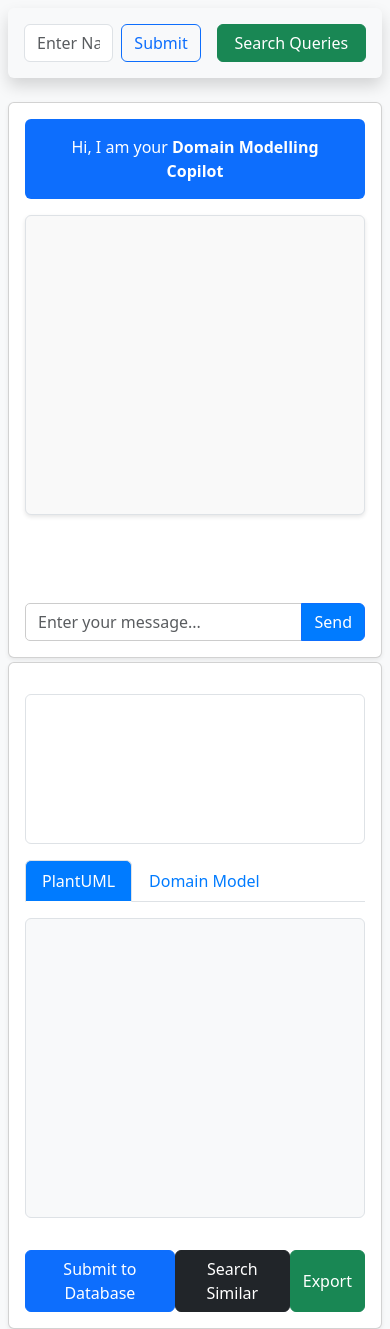
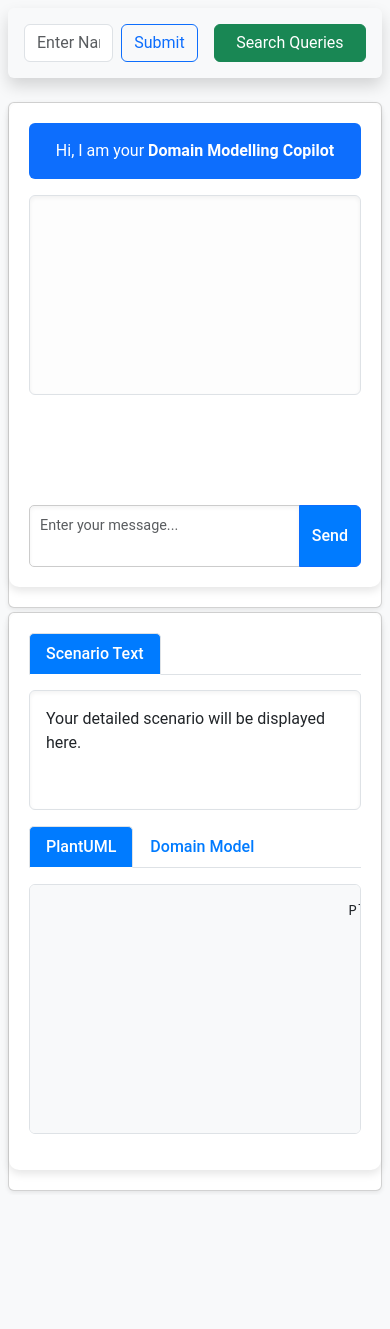
Before and after one commit to VasiliySeibert/domain-modelling-copilot, a Flask app: page / in a window 390 px wide. After the commit the page ends 1192 px from the top, so only its background shows below. Run offline with Flask 3, Linux system fonts and the light colour scheme.

Commit message:
UI: Better UI Responsiveness

```diff
--- a/static/script.js
+++ b/static/script.js
@@ -71,7 +71,6 @@ document.addEventListener("DOMContentLoaded", () => {
         const userName = sessionStorage.getItem("userName");
         if (!userName) {
             alert("Please enter your name before starting a conversation.");
-            // Autofocus on the name input field
             const userNameInput = document.getElementById("userName");
             userNameInput.focus();
             return;
@@ -117,11 +116,17 @@ document.addEventListener("DOMContentLoaded", () => {
                     // Scenario-based response: Display in the scenarioText section
                     scenarioText.textContent = data.scenario || "No detailed description provided.";
                     loadingDiv.remove(); // Remove the loading indicator
+
+                    // Show action buttons
+                    showActionButtons();
                 } else {
                     // General response: Display in the chat box
                     loadingDiv.classList.remove("loading-message");
                     loadingDiv.classList.add("bot-message");
                     loadingDiv.innerHTML = data.response || "No response provided.";
+
+                    // Hide action buttons if they are visible
+                    hideActionButtons();
                 }
             })
             .catch((err) => {
@@ -201,6 +206,33 @@ document.addEventListener("DOMContentLoaded", () => {
             });
     }
 
+    // Function to show action buttons
+    function showActionButtons() {
+        const actionButtons = document.getElementById("actionButtons");
+        actionButtons.innerHTML = `
+            <button id="feedbackBtn" class="btn btn-outline-warning">Feedback</button>
+            <button id="extendBtn" class="btn btn-outline-secondary">Extend</button>
+            <button id="reduceBtn" class="btn btn-outline-danger">Reduce</button>
+        `;
+
+        // Add the fade-in class for animation
+        actionButtons.classList.add("fade-in", "action-buttons");
+        actionButtons.style.visibility = "visible"; // Make the buttons visible
+
+        // Add event listeners for the buttons
+        document.getElementById("feedbackBtn").addEventListener("click", handleFeedback);
+        document.getElementById("extendBtn").addEventListener("click", handleExtend);
+        document.getElementById("reduceBtn").addEventListener("click", handleReduce);
+    }
+
+    // Function to hide action buttons
+    function hideActionButtons() {
+        const actionButtons = document.getElementById("actionButtons");
+        actionButtons.style.visibility = "hidden"; // Hide the buttons
+        actionButtons.innerHTML = ""; // Clear the buttons
+        actionButtons.classList.remove("fade-in"); // Remove the fade-in class
+    }
+
     // Event listeners for sending a message
     sendButton.addEventListener("click", sendMessage);
     userInput.addEventListener("keypress", (event) => {
--- a/static/style.css
+++ b/static/style.css
@@ -1,9 +1,16 @@
-/* Ensure the main content fills the viewport height */
-html, body {
-    height: 100%;
+/* General Styles */
+body {
+    font-family: 'Roboto', Arial, sans-serif;
+    background-color: #f8f9fa; /* Softer background color */
     margin: 0;
     padding: 0;
-    /* overflow: hidden; Prevent scrolling */
+    color: #333; /* Default text color */
+}
+
+.container {
+    max-width: 1200px;
+    margin: 0 auto;
+    padding: 20px;
 }
 
 /* Main Content */
@@ -16,6 +23,7 @@ html, body {
 .row {
     flex-grow: 1; /* Allow the row to grow and fill available space */
     display: flex;
+
 }
 
 .card-body {
@@ -23,6 +31,10 @@ html, body {
     flex-direction: column;
     height: 100%; /* Ensure the card body fills its parent */
     overflow: hidden; /* Prevent overflow */
+    background: #ffffff; /* White background for cards */
+    border-radius: 10px; /* Rounded corners */
+    box-shadow: 0 4px 8px rgba(0, 0, 0, 0.1); /* Subtle shadow for depth */
+    padding: 20px;
 }
 
 .chat-box, .response-area, .uml-section {
@@ -31,24 +43,25 @@ html, body {
 }
 
 .response-area {
-    height: 220px; /* Increased height */
+    height: 200px; /* Reduced height for the response area */
     background: #ffffff;
     border: 1px solid #ddd;
     padding: 15px;
     margin-top: 15px;
     border-radius: 5px;
-    overflow-y: auto; /* Ensures scrolling when content exceeds */
+    overflow-y: auto; /* Enable scrolling for long content */
+    box-shadow: inset 0 2px 4px rgba(0, 0, 0, 0.05); /* Subtle inset shadow */
 }
 
 /* Chat Box */
 .chat-box {
     height: 300px; /* Reduced height for the chatbox */
     overflow-y: auto;
-    background: #f9f9f9;
+    background: #fdfdfd; /* Slightly lighter background */
     border-radius: 10px;
     padding: 15px;
     border: 1px solid #e1e4e8;
-    box-shadow: 0 2px 4px rgba(0, 0, 0, 0.1);
+    box-shadow: inset 0 2px 4px rgba(0, 0, 0, 0.05); /* Subtle inset shadow */
 }
 
 /* Chat Messages */
@@ -60,6 +73,7 @@ html, body {
     font-size: 0.9rem;
     line-height: 1.4;
     word-wrap: break-word;
+    box-shadow: 0 2px 4px rgba(0, 0, 0, 0.1); /* Add shadow for depth */
 }
 
 /* User Messages */
@@ -69,7 +83,6 @@ html, body {
     text-align: right;
     margin-left: auto;
     border-radius: 15px 15px 0 15px;
-    box-shadow: 0 2px 4px rgba(0, 0, 0, 0.1);
 }
 
 /* Bot Messages */
@@ -78,7 +91,6 @@ html, body {
     color: #333;
     text-align: left;
     border-radius: 15px 15px 15px 0;
-    box-shadow: 0 2px 4px rgba(0, 0, 0, 0.1);
 }
 
 /* Loading Dots */
@@ -124,21 +136,12 @@ html, body {
 button {
     transition: 0.3s;
     border-radius: 5px;
+    font-weight: 500;
 }
 
 button:hover {
-    opacity: 0.8;
-}
-
-/* Response Area */
-.response-area {
-    height: 200px; /* Reduced height for the response area */
-    background: #ffffff;
-    border: 1px solid #ddd;
-    padding: 15px;
-    margin-top: 15px;
-    border-radius: 5px;
-    overflow-y: auto; /* Enable scrolling for long content */
+    opacity: 0.9;
+    transform: scale(1.02); /* Slight zoom effect */
 }
 
 /* UML Section */
@@ -154,18 +157,21 @@ button:hover {
 /* Tabs */
 .nav-tabs .nav-link {
     color: #007bff;
+    font-weight: 500;
 }
 
 .nav-tabs .nav-link.active {
     background: #007bff;
     color: white;
+    border-radius: 5px 5px 0 0;
 }
 
 /* Header */
 header {
     color: white;
     padding: 15px;
-    border-radius: 5px;
+    border-radius: 10px;
+    box-shadow: 0 4px 8px rgba(0, 0, 0, 0.1); /* Subtle shadow */
 }
 
 /* Input Field */
@@ -174,9 +180,19 @@ header {
     border: 1px solid #ccc;
 }
 
+.input-group textarea {
+    border-radius: 5px;
+    border: 1px solid #ccc;
+    padding: 10px;
+    font-size: 0.9rem;
+    line-height: 1.4;
+    box-shadow: inset 0 2px 4px rgba(0, 0, 0, 0.05); /* Subtle inset shadow */
+}
+
 .input-group button {
     background-color: #007bff;
     color: white;
+    font-weight: 500;
 }
 
 /* Animation for action buttons */
@@ -191,23 +207,69 @@ header {
     }
 }
 
-/* Action Buttons */
-#actionButtons {
-    height: 40px; /* Reduced height for reserved space */
-    visibility: hidden; /* Initially hidden */
-    opacity: 0; /* Fully transparent */
-    transition: opacity 0.3s ease, visibility 0.3s ease;
+/* Add fade-in animation */
+@keyframes fadeIn {
+    from {
+        opacity: 0;
+        transform: translateY(10px);
+    }
+    to {
+        opacity: 1;
+        transform: translateY(0);
+    }
 }
 
-#actionButtons.show {
-    visibility: visible; /* Make visible */
-    opacity: 1; /* Fade in */
+/* Apply the fade-in animation to action buttons */
+.action-buttons.fade-in {
+    animation: fadeIn 0.5s ease-in-out;
 }
 
 #plantumlText {
-    height: 300px;
+    height: 250px;
     overflow-y: auto;
     background-color: #f8f9fa;
     padding: 1rem;
-    border-radius: 0.5rem;
+    border-radius: 0.5rem;
+    font-family: 'Courier New', Courier, monospace;
+    border: 1px solid #ddd;
 }
+
+/* Responsive Styles */
+@media (max-width: 768px) {
+    .chat-box {
+        height: 200px; /* Adjust chatbox height for smaller screens */
+    }
+    .response-area {
+        height: 150px; /* Adjust response area height for smaller screens */
+    }
+}
+
+/* Add any additional responsive styles as needed */
+@media (max-width: 576px) {
+    .main-content {
+        flex-direction: column; /* Stack elements vertically on small screens */
+    }
+    .row {
+        flex-direction: column; /* Stack rows vertically on small screens */
+    }
+    .card-body {
+        margin-bottom: 20px; /* Add space between stacked cards */
+    }
+}
+
+/* Add any additional styles for smaller screens as needed */
+@media (max-width: 400px) {
+    .chat-message {
+        font-size: 0.8rem; /* Adjust font size for smaller screens */
+    }
+    .response-area {
+        height: 120px; /* Further adjust response area height for very small screens */
+    }
+}
+
+/* Responsive UML Section */
+@media (max-width: 768px) {
+    .uml-section {
+        height: 150px; /* Adjust UML section height for smaller screens */
+    }
+}
--- a/templates/index.html
+++ b/templates/index.html
@@ -44,13 +44,13 @@
                         </div>
 
                         <div class="d-flex justify-content-between align-items-center mt-3" id="actionButtons" style="visibility: hidden;">
-                            <button class="btn btn-outline-warning">Feedback</button>
-                            <button class="btn btn-outline-secondary">Extend</button>
-                            <button class="btn btn-outline-danger">Reduce</button>
+                            <button class="btn btn-outline-warning w-25">Feedback</button>
+                            <button class="btn btn-outline-secondary w-25">Extend</button>
+                            <button class="btn btn-outline-danger w-25">Reduce</button>
                         </div>
 
                         <div class="input-group mt-3">
-                            <input type="text" class="form-control" id="userInput" placeholder="Enter your message...">
+                            <textarea class="form-control" id="userInput" placeholder="Enter your message..." rows="2" style="resize: none;"></textarea>
                             <button class="btn btn-primary" id="sendButton">Send</button>
                         </div>
                     </div>
@@ -58,12 +58,17 @@
             </div>
 
             <!-- Response and UML -->
-            <div class="col-lg-8">
+            <div class="col-lg-8 mb-1 ">
                 <div class="card shadow-sm h-100">
                     <div class="card-body d-flex flex-column">
                         <!-- Response Area -->
-                        <div class="response-area border rounded p-3 mb-3" style="height: 150px; overflow-y: auto;">
-                            <p id="scenarioText" class="mb-0"></p>
+                        <ul class="nav nav-tabs">
+                            <li class="nav-item">
+                                <div class="nav-link active" id="scenario-tab">Scenario Text</div>
+                            </li>
+                        </ul>
+                        <div class="response-area border rounded p-3 mb-3">
+                            <p id="scenarioText" class="mb-0">Your detailed scenario will be displayed here.</p>
                         </div>
 
                         <!-- Tabs -->
@@ -80,8 +85,8 @@
                         <div class="tab-content mt-3">
                             <!-- PlantUML Content -->
                             <div class="tab-pane fade show active" id="plantuml-content">
-                                <pre id="plantumlText" style="height: 300px; overflow-y: auto; background-color: #f8f9fa; padding: 1rem;" class="border rounded">
-                                    <!-- PlantUML diagram will be displayed here -->
+                                <pre id="plantumlText" style="overflow-y: auto; background-color: #f8f9fa; padding: 1rem;" class="border rounded">
+                                    PlantUML Text will be displayed here
                                 </pre>
                             </div>
 
@@ -91,12 +96,11 @@
                             </div>
                         </div>
 
-                        <!-- Action Buttons -->
-                        <div class="mt-3 d-flex justify-content-around">
+                        <!-- <div class="mt-1 d-flex justify-content-around">
                             <button class="btn btn-primary">Submit to Database</button>
                             <button class="btn btn-dark">Search Similar</button>
                             <button class="btn btn-success">Export</button>
-                        </div>
+                        </div> -->
                     </div>
                 </div>
             </div>
```
